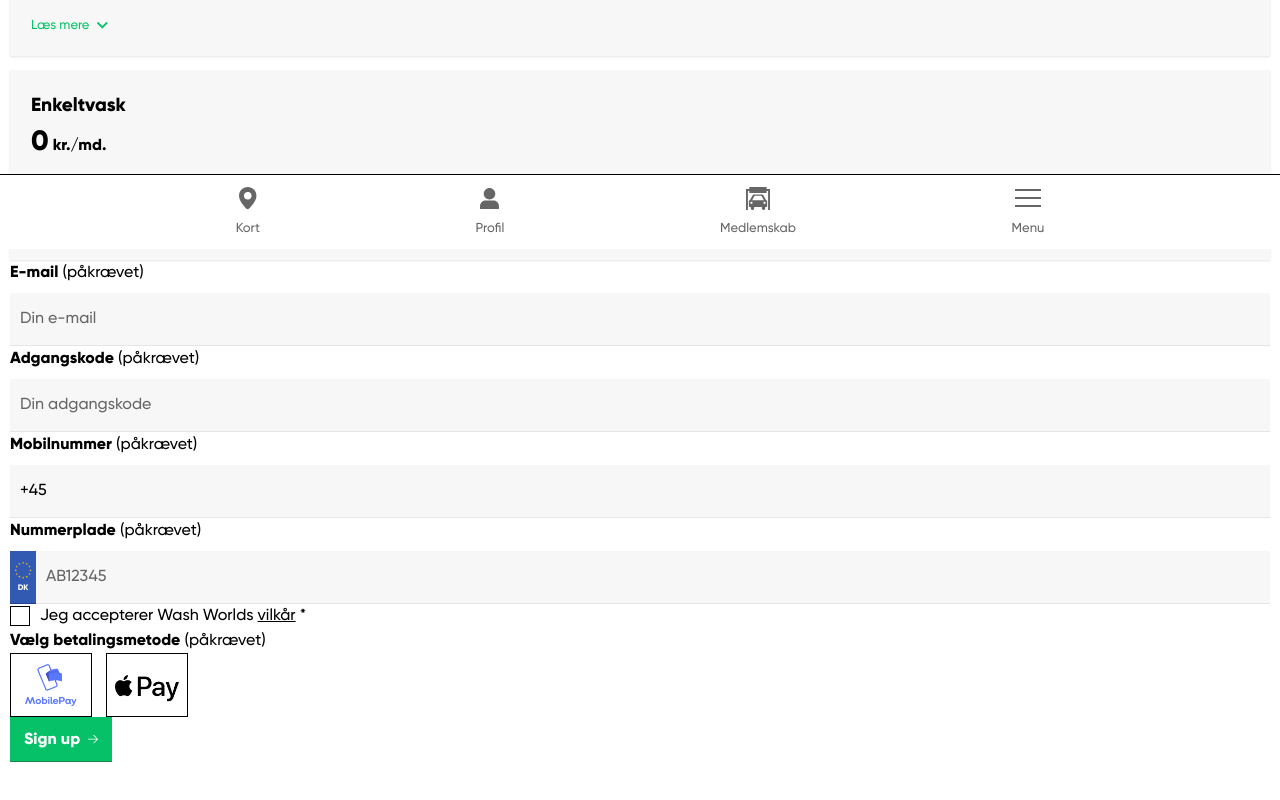
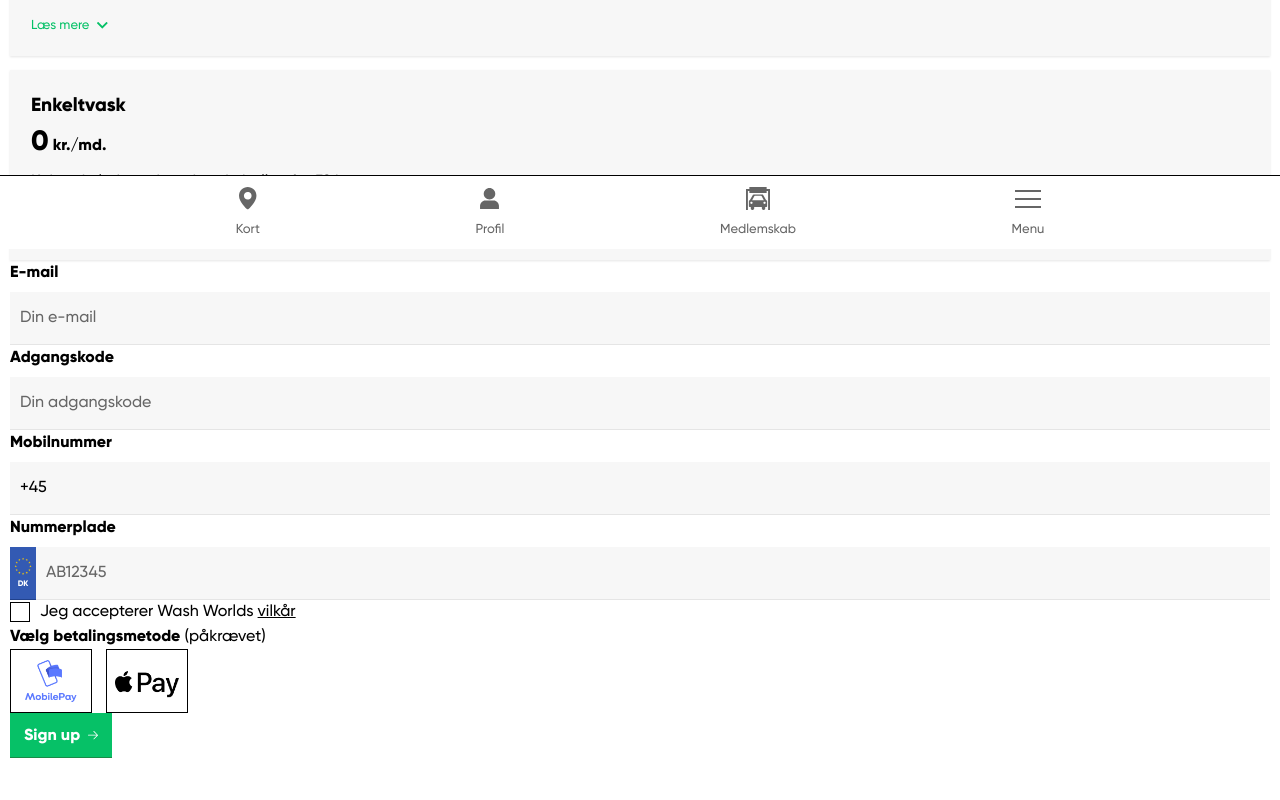
Before and after one commit to Cecilie-Jadach/wash-world-client, a Next.js app: page /signup in a window 1280 px wide. Shown: the part 552-1352 px from the top of the page. After the commit the page ends 1310 px from the top, so only its background shows below. Built offline with nearby package versions, Linux system fonts and the light colour scheme.

Commit message:
feat: update Checkbox and Input components to handle error messages and required fields

```diff
--- a/components/Checkbox.tsx
+++ b/components/Checkbox.tsx
@@ -3,22 +3,24 @@ import React from "react";
 type CheckboxProps = {
     label: React.ReactNode
     id: string
+    showRequired?: boolean
+    error?: string
 } & React.InputHTMLAttributes<HTMLInputElement>
 
-export default function Checkbox({ label, id, required, ...props }: CheckboxProps) {
+export default function Checkbox({ label, id, showRequired, error, ...props }: CheckboxProps) {
     return (
-        <div className="flex items-center gap-2xs">
+        <div className="flex items-center gap-2xs relative">
             <input
                 type="checkbox"
                 id={id}
-                className="items-center w-s h-s relative peer shrink-0 appearance-none bg-white border border-black checked:bg-green-white-background checked:border-green-white-background"
+                className={`items-center w-s h-s relative peer shrink-0 appearance-none bg-white border border-black checked:bg-green-white-background checked:border-green-white-background ${error ? 'border border-error-red' : ''}`}
                 {...props}
             />
             <svg className="absolute w-s h-s hidden peer-checked:block pointer-events-none" xmlns="http://www.w3.org/2000/svg" viewBox="0 0 14 12" fill="none">
                 <path d="M0.716309 4.39921L5.79323 9.60974L12.7163 0.609741" stroke="white" strokeWidth="2" />
             </svg>
             <label htmlFor={id} className="text-md">
-                {label} {required && <span className="font-medium">*</span>}
+                {label} {showRequired && <span className="font-medium">*</span>}
             </label>
         </div>
     )
--- a/components/Input.tsx
+++ b/components/Input.tsx
@@ -1,5 +1,6 @@
 import React from "react";
-import Label from "@/components/Label"
+import Label from "@/components/Label";
+import Error from "@/components/Error";
 
 type InputProps = {
     label: string
@@ -7,6 +8,7 @@ type InputProps = {
     showLicensePlate?: boolean
     phoneLabel?: string
     error?: string
+    showRequired?: boolean
 } & React.InputHTMLAttributes<HTMLInputElement>
 
 const LicensePlate = () => (
@@ -16,10 +18,10 @@ const LicensePlate = () => (
     </div>
 )
 
-export default function Input({ label, id, showLicensePlate, phoneLabel, error, required, className, ...props }: InputProps) {
+export default function Input({ label, id, showLicensePlate, phoneLabel, error, showRequired, className, ...props }: InputProps) {
     return (
         <div className="flex flex-col gap-3xs text-md">
-            <Label htmlFor={id} required={required}>{label}</Label>
+            <Label htmlFor={id} required={showRequired}>{label}</Label>
             <div className={`flex items-stretch ${error ? 'border border-error-red' : ''}`}>
                 {showLicensePlate && <LicensePlate />}
                 {phoneLabel && <span className="border-b border-grey-10 bg-grey-5 pl-2xs py-xs">{phoneLabel}</span>}
@@ -27,6 +29,7 @@ export default function Input({ label, id, showLicensePlate, phoneLabel, error,
                     {...props}
                 />
             </div>
+            {error && <Error>{error}</Error>}
         </div>
     )
 
--- a/components/Navbar.tsx
+++ b/components/Navbar.tsx
@@ -15,7 +15,7 @@ export default function Navbar() {
     return (
         <>
             {/* MENU */}
-            <div className={`${activeMenu ? "left-[0px]" : "-left-[400px]"
+            <div className={`${activeMenu ? "left-[0px]" : "left-[-400px]"
                 } fixed top-[0px] px-m pt-2xl flex flex-col gap-xs text-xl font-extrabold text-white bg-black w-max h-screen z-0 duration-500`}>
                 <Link href="/medlemskab">Medlemskab</Link>
                 <div className="flex flex-col gap-s">
@@ -31,7 +31,7 @@ export default function Navbar() {
             </div>
 
             {/* NAVBAR */}
-            <nav className="flex justify-evenly items-center bg-white border-t border-black py-2xs px-s text-sm sticky w-full -bottom-px z-10 mt-m">
+            <nav className="flex justify-evenly items-center bg-white border-t border-black py-2xs px-s text-sm fixed w-full -bottom-px z-10">
                 <Link href="/" className={`flex flex-col gap-3xs ${isActive('/')}`}>
                     <div className="h-sm flex justify-center items-center">
                         <svg xmlns="http://www.w3.org/2000/svg" width="18" height="23" viewBox="0 0 18 23" fill="none">
```
